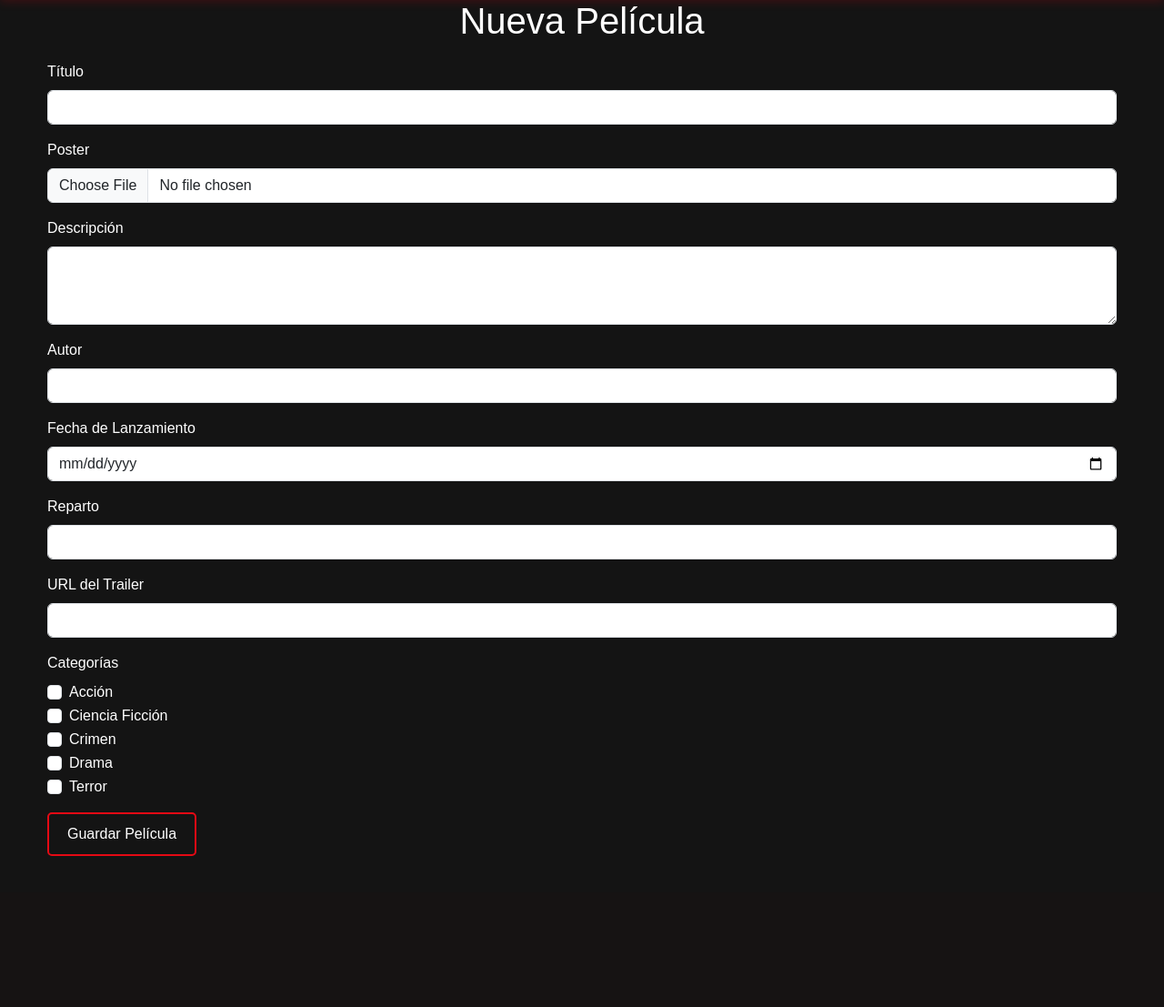
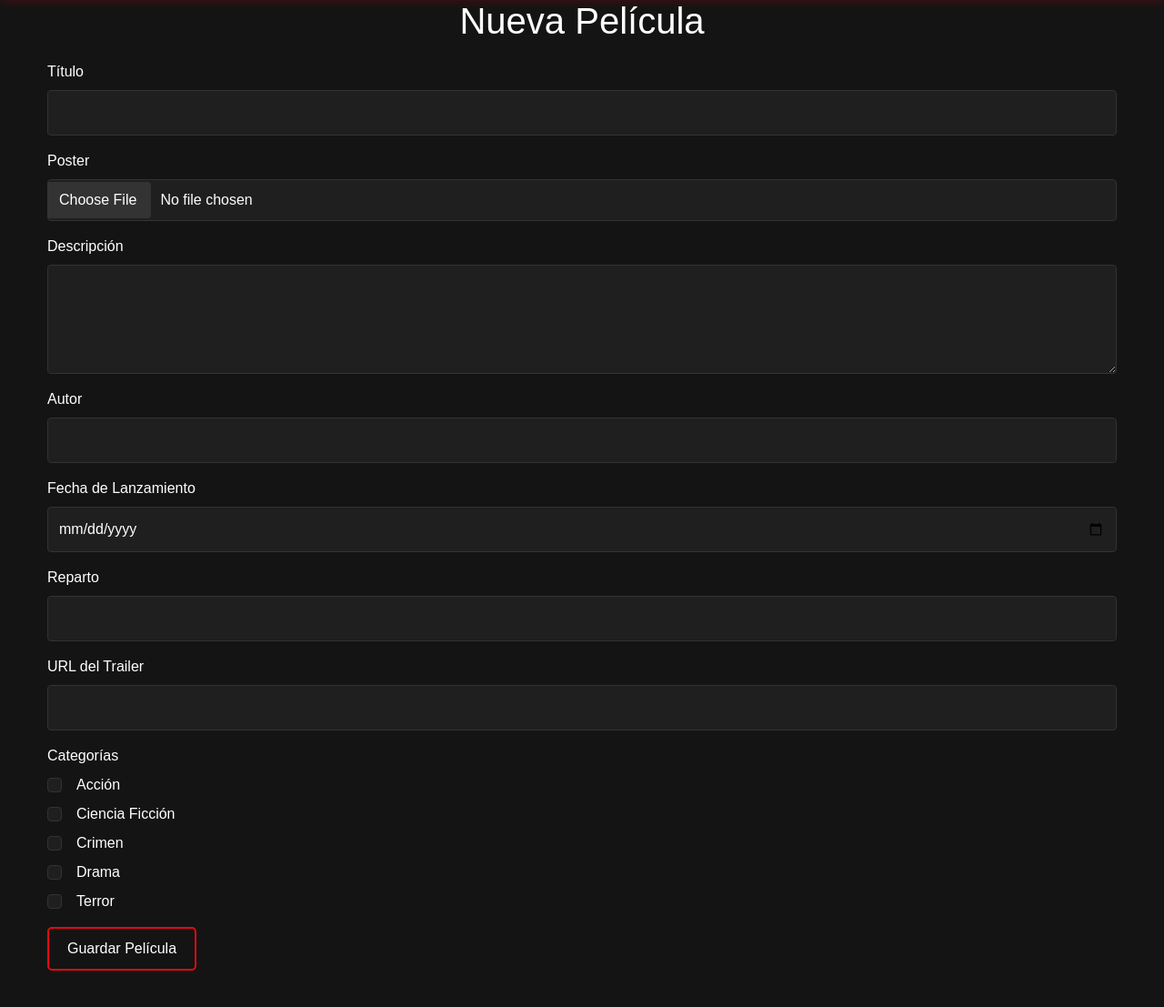
Before and after one commit to kilianruiz/A9-MyNetflix, a PHP site: page /admin/nueva_pelicula.php in a window 1280 px wide. Shown: the part 101-1208 px from the top of the page at 91% size. Before the commit the page ends 1042 px from the top, so only its background shows below. Run offline with PHP 8.4, Linux system fonts and the light colour scheme; data comes from the database, SQL or seed files in the repository.

Commit message:
estilos del crud de admin

```diff
--- a/css/stylesAdmin.css
+++ b/css/stylesAdmin.css
@@ -250,3 +250,158 @@ tr:hover {
     background-color: #e50914 !important;
     color: #ffffff !important;
 }
+
+/* Estilos específicos para el formulario de editar película */
+.form-control {
+    background-color: #1f1f1f;
+    border: 1px solid #333;
+    color: #ffffff;
+    padding: 12px;
+    border-radius: 4px;
+    transition: all 0.3s ease;
+}
+
+.form-control:focus {
+    border-color: #e50914;
+    box-shadow: 0 0 0 2px rgba(229, 9, 20, 0.2);
+    outline: none;
+}
+
+.form-label {
+    color: #ffffff;
+    font-weight: 500;
+    margin-bottom: 8px;
+}
+
+.form-check-label {
+    color: #ffffff;
+    margin-left: 8px;
+}
+
+.form-check-input {
+    background-color: #1f1f1f;
+    border: 1px solid #333;
+}
+
+.form-check-input:checked {
+    background-color: #e50914;
+    border-color: #e50914;
+}
+
+.form-check {
+    margin-bottom: 8px;
+}
+
+textarea.form-control {
+    min-height: 120px;
+    resize: vertical;
+}
+
+/* Estilo para la imagen del poster en el formulario */
+.form-control[type="file"] {
+    padding: 8px;
+    cursor: pointer;
+}
+
+.form-control[type="file"]::-webkit-file-upload-button {
+    background-color: #333;
+    color: white;
+    border: none;
+    padding: 8px 16px;
+    border-radius: 4px;
+    margin-right: 10px;
+    cursor: pointer;
+    transition: all 0.3s ease;
+}
+
+.form-control[type="file"]::-webkit-file-upload-button:hover {
+    background-color: #e50914;
+}
+
+/* Estilos específicos para editar_pelicula.php */
+.editar-pelicula-container .mb-3 {
+    border: 2px solid #e50914;
+    padding: 20px;
+    border-radius: 4px;
+    margin-bottom: 20px;
+    background-color: rgba(0, 0, 0, 0.3);
+}
+
+.editar-pelicula-container textarea.form-control {
+    min-height: 150px;
+    background-color: #2f2f2f;
+    border: 1px solid #333;
+    padding: 15px;
+    line-height: 1.5;
+    white-space: pre-wrap;
+}
+
+/* Estilos para el textarea de descripción cuando está activo */
+.editar-pelicula-container textarea.form-control:focus {
+    background-color: #ffffff;
+    color: #000000;
+    border: 2px solid #e50914;
+    box-shadow: 0 0 10px rgba(229, 9, 20, 0.2);
+}
+
+/* Estilos para el botón volver con icono */
+.btn-volver {
+    background-color: transparent;
+    color: white;
+    padding: 10px 20px;
+    text-decoration: none;
+    border-radius: 5px;
+    display: inline-block;
+    border: 2px solid #e50914;
+    transition: all 0.3s ease;
+    position: relative;
+}
+
+.btn-volver:hover {
+    background-color: #e50914;
+    transform: translateY(-2px);
+    color: transparent; /* Oculta el texto al hacer hover */
+}
+
+.btn-volver:hover::after {
+    content: '\f2f5'; /* Código del icono "sign-out-alt" de Font Awesome */
+    font-family: 'Font Awesome 6 Free';
+    font-weight: 900;
+    position: absolute;
+    top: 50%;
+    left: 50%;
+    transform: translate(-50%, -50%);
+    font-size: 1.2rem;
+    color: #ffffff;
+}
+
+/* Estilos para el botón guardar con icono */
+.editar-pelicula-container .btn-nuevo {
+    background-color: transparent;
+    color: white;
+    padding: 10px 20px;
+    text-decoration: none;
+    border-radius: 5px;
+    display: inline-block;
+    border: 2px solid #e50914;
+    transition: all 0.3s ease;
+    position: relative;
+}
+
+.editar-pelicula-container .btn-nuevo:hover {
+    background-color: #e50914;
+    transform: translateY(-2px);
+    color: transparent; /* Oculta el texto al hacer hover */
+}
+
+.editar-pelicula-container .btn-nuevo:hover::after {
+    content: '\f0c7'; /* Código del icono "save" de Font Awesome */
+    font-family: 'Font Awesome 6 Free';
+    font-weight: 900;
+    position: absolute;
+    top: 50%;
+    left: 50%;
+    transform: translate(-50%, -50%);
+    font-size: 1.2rem;
+    color: #ffffff;
+}
```
